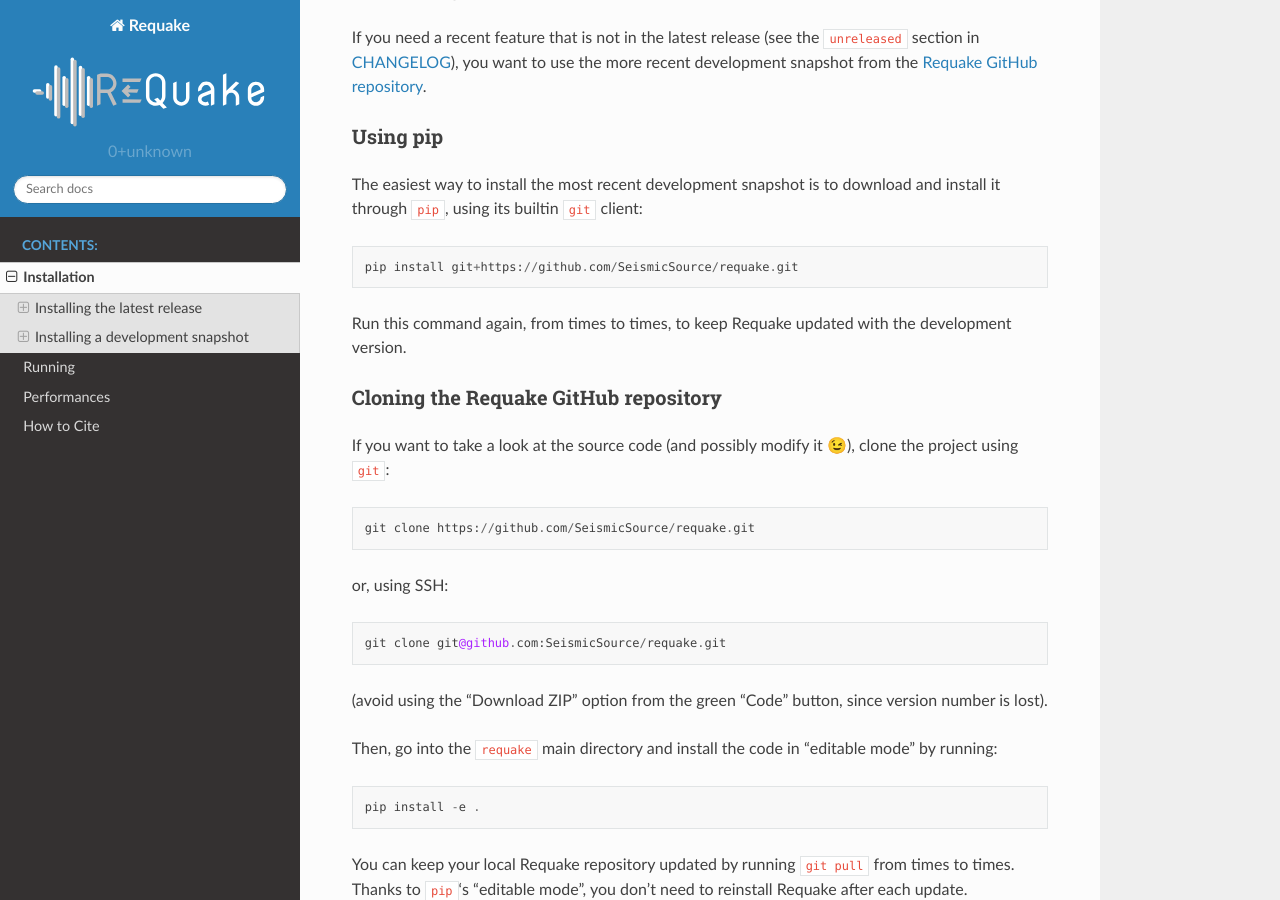
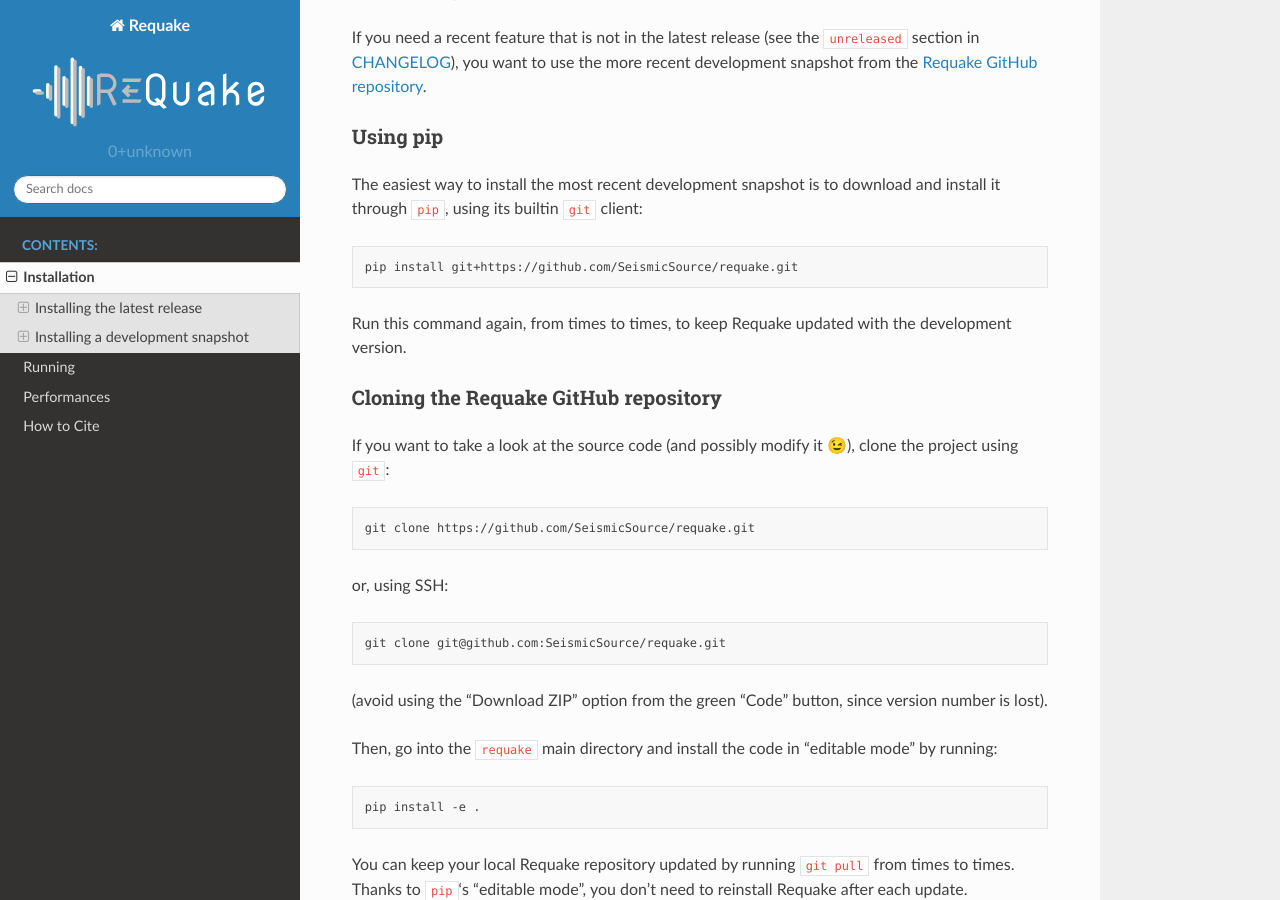
Before and after one commit to SeismicSource/requake, a Sphinx documentation site: the page built from docs/installation.rst, in a window 1280 px wide and 900 px high, scrolled down 460 px. Built offline with Sphinx 7.4.7 and the Read the Docs theme 2.0.0, drawn with Linux system fonts in a browser that asks for light colours; pages that are not in the unit, such as notebooks, are missing from menus.

Commit message:
Docs: do not highlight certain code blocks

```diff
--- a/docs/installation.rst
+++ b/docs/installation.rst
@@ -31,7 +31,7 @@
 The easiest way to install the most recent development snapshot is to download
 and install it through ``pip``\ , using its builtin ``git`` client:
 
-.. code-block::
+.. code-block:: text
 
    pip install git+https://github.com/SeismicSource/requake.git
 
@@ -45,14 +45,14 @@
 If you want to take a look at the source code (and possibly modify it 😉),
 clone the project using ``git``\ :
 
-.. code-block::
+.. code-block:: text
 
    git clone https://github.com/SeismicSource/requake.git
 
 
 or, using SSH:
 
-.. code-block::
+.. code-block:: text
 
    git clone git@github.com:SeismicSource/requake.git
 
@@ -63,7 +63,7 @@
 Then, go into the ``requake`` main directory and install the code in "editable
 mode" by running:
 
-.. code-block::
+.. code-block:: text
 
    pip install -e .
 
--- a/docs/running.rst
+++ b/docs/running.rst
@@ -16,7 +16,7 @@
 The different running modes are specified as "verbs" (positional arguments).
 Currently supported verbs are:
 
-.. code-block::
+.. code-block:: text
 
    sample_config       write sample config file to current directory and exit
    read_catalog        read an event catalog from web services or from a file
```
